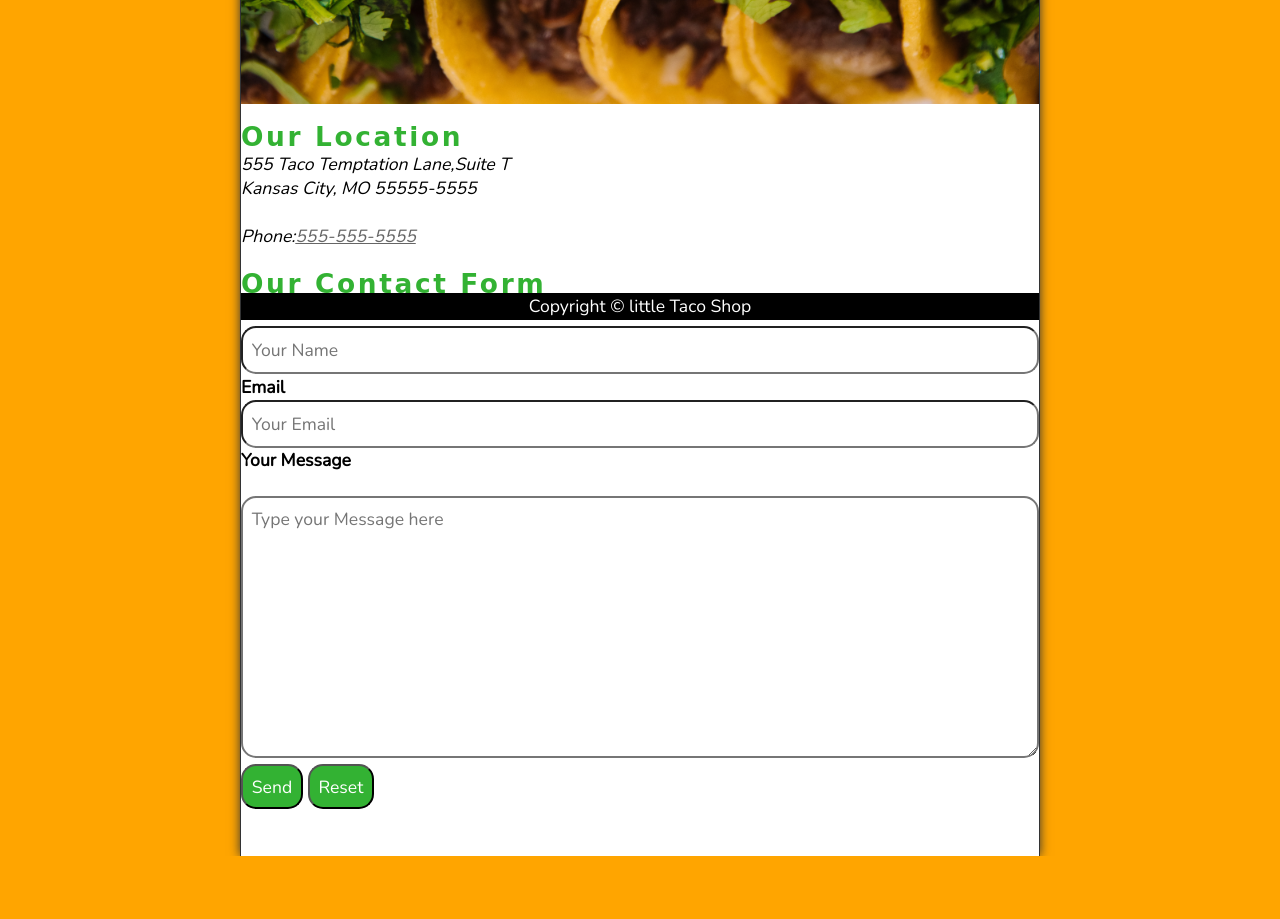
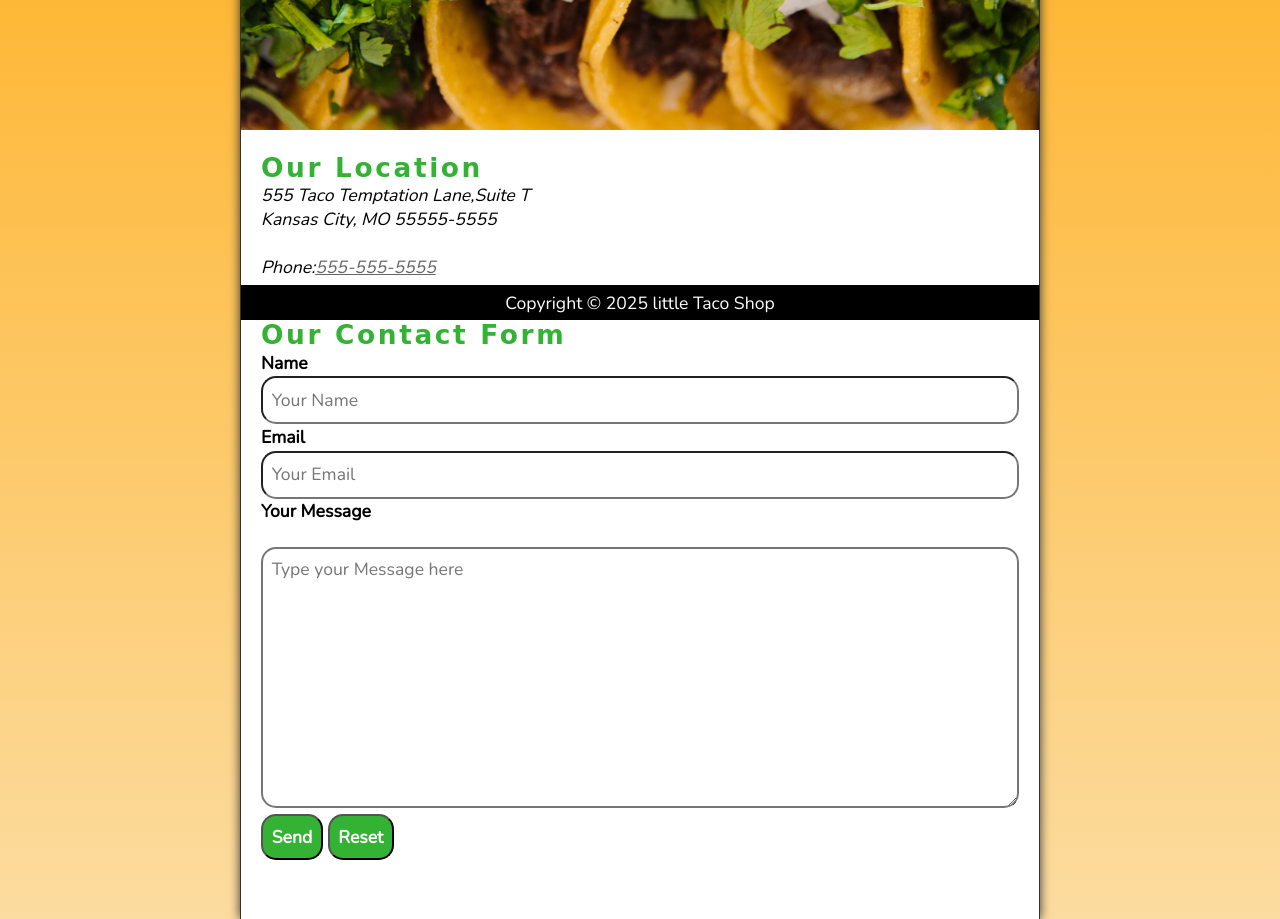
Before and after one commit to Fndemi/Tacos, a plain HTML site: page contact.html in a window 1280 px wide. Shown: the part 480-1399 px from the top of the page. Before the commit the page ends 1336 px from the top, so only its background shows below. Drawn offline with nearby package versions, Linux system fonts and the light colour scheme.

Commit message:
Commit6b:Added main.js for time,refactored my css and  htmland followed principles of writing clean CSS code

```diff
--- a/contact.html
+++ b/contact.html
@@ -9,6 +9,8 @@
   <title>Contact Us -LTS</title>
   <link rel="icon" href="favicon.ico" type="image/x-icon" />
   <link rel="stylesheet" href="css/style.css" />
+    <script src="main.js" defer></script>
+
 </head>
 
 <body>
@@ -52,6 +54,7 @@
         Phone:<a href="tel:+555555555555">555-555-5555</a>
       </address>
     </article>
+    <hr>
     <article class="main__article contact">
       <h2 class="contact__h2">Our Contact Form</h2>
       <form action="https://httpbin.org/get" method="get" class="contact__form">
@@ -79,7 +82,7 @@
 
   <footer class="footer">
     <p>
-      <span class="nowrap">Copyright &copy; </span>
+      <span class="nowrap">Copyright &copy; <time id="year"></time> </span>
       <span class="nowrap">little Taco Shop</span>
     </p>
   </footer>
--- a/css/style.css
+++ b/css/style.css
@@ -26,20 +26,22 @@ input,button,textarea{
   --FS:clamp(1rem,2.2vh,1.5rem);
 
   /* || COLORS*/
-  --BGCOLOR:ORANGE;
   --BGCOLOR-FADE:rgb(252,220,160);
-  --BGIMAGE:linear-gradient(to bottom var,(--BGCOLOR),var(--BGCOLOR-FADE));
+  --BGCOLOR:orange;
+--BGIMAGE:linear-gradient(to bottom, var(--BGCOLOR), var(--BGCOLOR-FADE));
   --BODY-BGCOLOR:#fff;
+  --BORDER-COLOR:#333;
+  --BUTTON-COLOR:#fff;
   --FONT-COLOR:#000;
-  --BORDER-COLOR:#333;
-  --HIGHLIGHT-COLOR:rgba(51,178,51);
-  --LINK-COLOR:hsla(0,0%,0%,0.6);
-  --LINK-ACTIVE:orange;
   --HEADER-BGCOLOR:#000;
   --HEADER-COLOR:#FFF;
-  --NAV-BGCOLOR:#FFF;
   --HERO-BGCOLOR:rgba(51,178,51,0.75);
   --HERO-COLOR:#fff;
+  --HIGHLIGHT-COLOR:rgba(51,178,51);
+  --LINK-ACTIVE:orange;
+  --LINK-COLOR:hsla(0,0%,0%,0.6);
+  --LINK-HOVER:orange;
+  --NAV-BGCOLOR:#FFF;
 
   /* BORDERS*/
   --BORDERS:1px solid var(--BORDER-COLOR);
@@ -49,10 +51,10 @@ input,button,textarea{
 
   /* STANDARD PADDING */
 --PADDING-TB:0.25em;
---PADDIND-SIDE:2.5%;
+--PADDING-SIDE:2.5%;
 
 /* STANDARD MARGIN */
---MARGIN:clamp(1em,2.5vh,1.5em)0;
+--MARGIN:clamp(1em,2.5vh,1.5em) 0;
 
 
 
@@ -62,14 +64,19 @@ input,button,textarea{
 
 @media (prefers-color-scheme:dark){
    :root{
+    --BGCOLOR-FADE:gray;
     --BGCOLOR:#333;
-    --BGCOLOR-FADE:gray;
+    --BODY-BGCOLOR:#333;
+    --BORDER-COLOR:whitesmoke;
+    --BUTTON-COLOR:#000;
+    --FONT-COLOR:whitesmoke;
     --HEADER-COLOR:whitesmoke;
+    --HERO-COLOR:#333;
+    --HIGHLIGHT-COLOR:whitesmoke;
+    --LINK-ACTIVE:rgb(252,200,103);
+    --LINK-COLOR:whitesmoke;
+    --LINK-HOVER:orange;
     --NAV-BGCOLOR:rgb(20,20,20);
-    --HERO-COLOR:#333;
-    --BODY-BGCOLOR:#333;
-    --FONT-COLOR:whitesmoke;
-    --HIGHLIGHT-COLOR:whitesmoke;
    }
 }
 
@@ -174,18 +181,18 @@ z-index:1;
 @keyframes showWelcome{
   0%{
     top:-20px;
-    transform:skew(0deg,-5deg)
-    scaleY(0);
+    transform:skew(0deg,-5deg) scaleY(0);
+
   }
   80%{
     top:30px;
-    transform:skew(10deg,-5deg)
-    scaleY(1.2);
+    transform:skew(10deg,-5deg) scaleY(1.2);
+
   }
   100%{
     top:20px;
-    transform:skew(10deg,-5deg)
-    scaleY(1);
+  transform:skew(10deg,-5deg) scaleY(1);
+
   }
 
 }
@@ -215,7 +222,7 @@ z-index:1;
 }
 .main__article:last-child{
   margin-top:1em;
-  min-width:calc(100vh - 20rem);
+min-height:calc(100vh - 20rem);
 }
 
 /* || ABOUT */
@@ -253,7 +260,8 @@ z-index:1;
   padding:0.5em;
   border-radius:var(--BORDER-RADIUS);
   background-color:var(--HIGHLIGHT-COLOR);
-  color:var(--HEADER-COLOR);
+  color:var(--BUTTON-COLOR);
+  font-weight:bold;
   }
 
   /* ||MENU*/
--- /dev/null
+++ b/main.js
@@ -0,0 +1,4 @@
+const year = document.getElementById("year");
+const thisYear = new Date().getFullYear()
+year.setAttribute("datetime",thisYear);
+year.textContent = thisYear;
```
Also changed, not shown: about.html (+18 -11 lines), hours.html (+4 -5 lines), index.html (+3 -1 lines).
